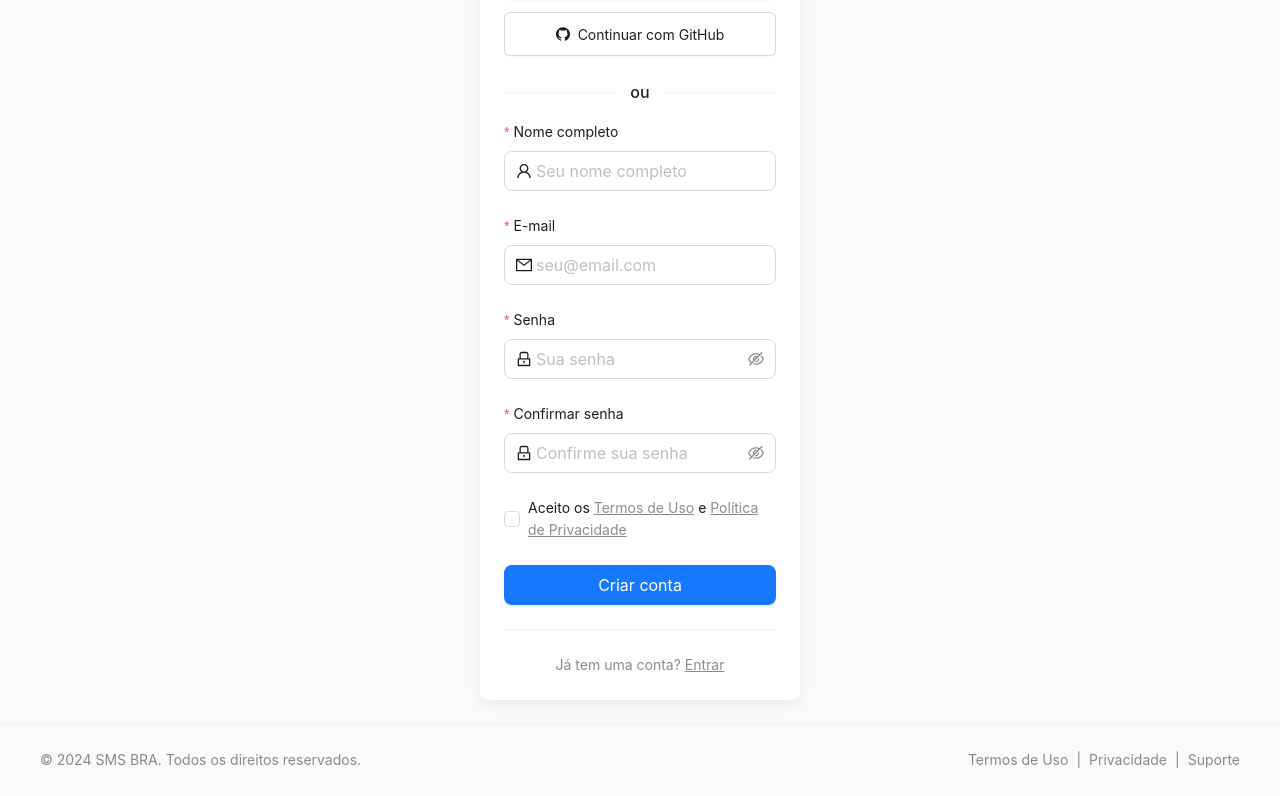
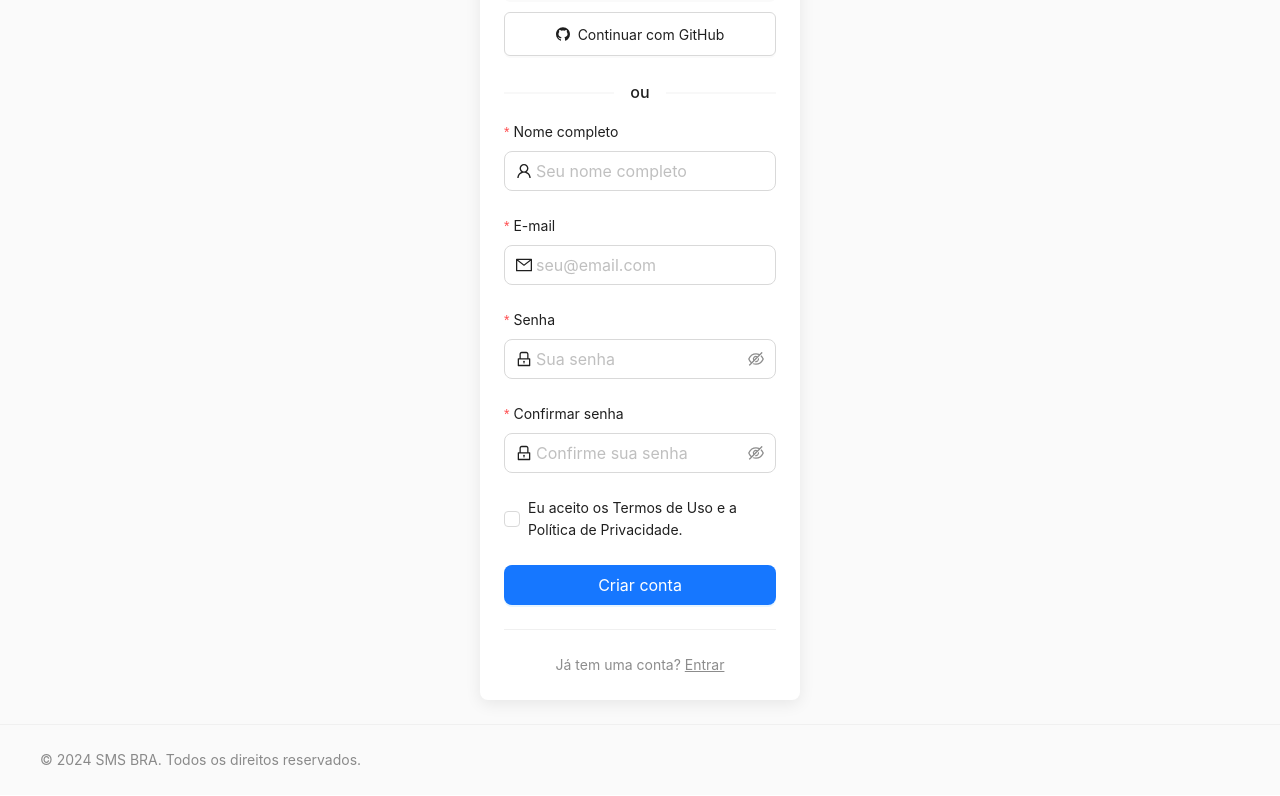
Before and after one commit to gsPatrick/sms-front, a Next.js app: page /register in a window 1280 px wide. Shown: the part 278-1074 px from the top of the page. Built offline with nearby package versions, Linux system fonts and the light colour scheme; no server answers.

Commit message:
mudando paginas-12

```diff
--- a/src/app/layout.jsx
+++ b/src/app/layout.jsx
@@ -7,8 +7,6 @@ import { HomeOutlined, DashboardOutlined, CreditCardOutlined } from '@ant-design
 import Link from 'next/link';
 import ptBR from 'antd/locale/pt_BR';
 import { AppProvider } from '@/contexts/AppContext';
-// CORREÇÃO: O caminho do import deve apontar para o arquivo .jsx DENTRO da pasta DynamicHeaderMenu,
-// pois a pasta em si não possui um arquivo 'index.js' para ser resolvido automaticamente.
 import DynamicHeaderMenu from '@/components/DynamicHeaderMenu/DynamicHeaderMenu';
 
 const { Header, Content, Footer } = AntLayout;
@@ -85,11 +83,7 @@ export default function RootLayout({ children }) {
                                         <Text type="secondary">
                                             © 2024 SMS BRA. Todos os direitos reservados.
                                         </Text>
-                                        <Space split={<Text type="secondary">|</Text>}>
-                                            <Link href="/terms"><Text type="secondary">Termos de Uso</Text></Link>
-                                            <Link href="/privacy"><Text type="secondary">Privacidade</Text></Link>
-                                            <Link href="/support"><Text type="secondary">Suporte</Text></Link>
-                                        </Space>
+                                        {/* REMOVIDO: Links para páginas inexistentes foram removidos daqui */}
                                     </div>
                                 </Footer>
                             </AntLayout>
--- a/src/app/register/page.jsx
+++ b/src/app/register/page.jsx
@@ -5,7 +5,6 @@ import { Form, Input, Button, Card, Typography, Divider, Checkbox, Row, Col, mes
 import { UserOutlined, MailOutlined, LockOutlined, GoogleOutlined, GithubOutlined } from '@ant-design/icons';
 import Link from 'next/link';
 import { useRouter } from 'next/navigation';
-// REMOVIDO: import Layout from '@/components/Layout';
 import { useApp } from '@/contexts/AppContext';
 import styles from './page.module.css';
 
@@ -22,7 +21,7 @@ const RegisterPage = () => {
             router.push('/dashboard');
         }
         catch (error) {
-            // O erro já é tratado no AppContext, então não precisamos fazer nada aqui.
+            // O erro já é tratado no AppContext
         }
     };
 
@@ -30,7 +29,6 @@ const RegisterPage = () => {
         message.info(`Cadastro com ${provider} em desenvolvimento`);
     };
 
-    // REMOVIDO: O <Layout> que envolvia este return foi removido.
     return (
         <div className={styles.container}>
             <Row justify="center" align="middle" style={{ minHeight: 'calc(100vh - 134px)' }}>
@@ -118,15 +116,9 @@ const RegisterPage = () => {
                                     }
                                 ]}
                             >
+                                {/* REMOVIDO: Links para páginas inexistentes foram removidos */}
                                 <Checkbox>
-                                    Aceito os{' '}
-                                    <Link href="/terms">
-                                        <Text type="secondary" underline>Termos de Uso</Text>
-                                    </Link>
-                                    {' '}e{' '}
-                                    <Link href="/privacy">
-                                        <Text type="secondary" underline>Política de Privacidade</Text>
-                                    </Link>
+                                    Eu aceito os Termos de Uso e a Política de Privacidade.
                                 </Checkbox>
                             </Form.Item>
 
--- a/src/components/DynamicHeaderMenu/DynamicHeaderMenu.jsx
+++ b/src/components/DynamicHeaderMenu/DynamicHeaderMenu.jsx
@@ -5,7 +5,7 @@ import { Menu, Typography, Space, Dropdown } from 'antd';
 import { UserOutlined, LoginOutlined, LogoutOutlined, DownOutlined } from '@ant-design/icons';
 import Link from 'next/link';
 import { useRouter, usePathname } from 'next/navigation';
-import { useApp } from '@/contexts/AppContext';
+import { useApp } from '../../contexts/AppContext';
 
 const { Text } = Typography;
 
```
